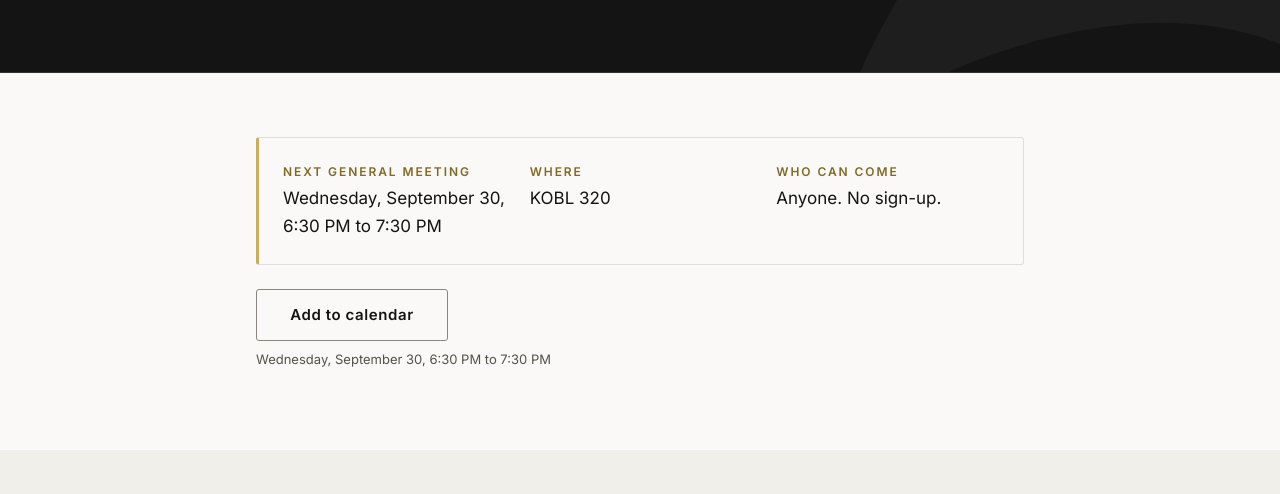
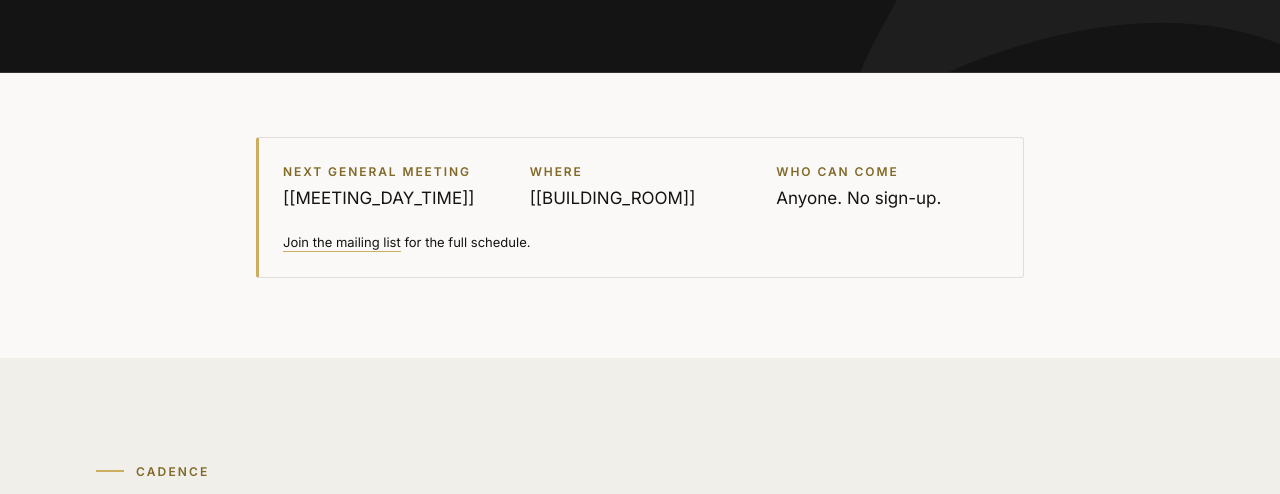
Before and after one commit to alexzarnold/glittering-biscochitos-ab973d, a plain HTML site: page meetings.html in a window 1280 px wide. Shown: the part 252-746 px from the top of the page. Drawn offline with nearby package versions, Linux system fonts and the light colour scheme.

Commit message:
Revert "Update Fall 2026 meeting schedule and simplify meeting display"

```diff
--- a/data.js
+++ b/data.js
@@ -40,65 +40,33 @@
    The site sorts past from upcoming on its own. You never need to delete old
    meetings. Leaving them in shows new members what we actually cover.
 
-   Copy an existing block below, edit its values, and add as many meetings as
-   you like.
+   An example block is commented out below. Remove the comment markers around
+   it, edit the values, and add as many blocks as you like.
    ============================================================================ */
 
 const MEETINGS = [
+
+  /* ---------- EXAMPLE ----------
   {
-    date: "2026-09-16",
+    date: "2026-09-03",
     time: "18:30",
     endTime: "19:30",
     type: "General",
-    topic: "General Meeting #1",
-    location: "KOBL 320",
-    note: ""
+    topic: "What an option actually is",
+    location: "[[BUILDING_ROOM]]",
+    note: "First meeting. No experience needed."
   },
   {
-    date: "2026-09-30",
+    date: "2026-09-10",
     time: "18:30",
     endTime: "19:30",
-    type: "General",
-    topic: "General Meeting #2",
-    location: "KOBL 320",
-    note: ""
+    type: "Analyst",
+    topic: "Position sizing",
+    location: "[[BUILDING_ROOM]]",
+    note: "Analysts and Executive Board only."
   },
-  {
-    date: "2026-10-14",
-    time: "18:30",
-    endTime: "19:30",
-    type: "General",
-    topic: "General Meeting #3",
-    location: "KOBL 320",
-    note: ""
-  },
-  {
-    date: "2026-10-28",
-    time: "18:30",
-    endTime: "19:30",
-    type: "General",
-    topic: "General Meeting #4",
-    location: "KOBL 320",
-    note: ""
-  },
-  {
-    date: "2026-11-11",
-    time: "18:30",
-    endTime: "19:30",
-    type: "General",
-    topic: "General Meeting #5",
-    location: "KOBL 320",
-    note: ""
-  },
-  {
-    date: "2026-12-02",
-    time: "18:30",
-    endTime: "19:30",
-    type: "General",
-    topic: "General Meeting #6",
-    location: "KOBL 320",
-    note: ""
-  }
+  ------------------------------ */
+
 ];
 
 
--- a/main.js
+++ b/main.js
@@ -312,8 +312,8 @@
         mount.innerHTML =
           '<div class="' + boxClass + '">' +
             '<dl>' +
-              '<div><dt>Next general meeting</dt><dd>Wednesday, September 16, 6:30 to 7:30 PM</dd></div>' +
-              '<div><dt>Where</dt><dd>KOBL 320</dd></div>' +
+              '<div><dt>Next general meeting</dt><dd>[[MEETING_DAY_TIME]]</dd></div>' +
+              '<div><dt>Where</dt><dd>[[BUILDING_ROOM]]</dd></div>' +
               '<div><dt>Who can come</dt><dd>Anyone. No sign-up.</dd></div>' +
             '</dl>' +
             '<p class="tiny" style="margin:1.25rem 0 0">' +
@@ -327,10 +327,12 @@
         '<div class="' + boxClass + '">' +
           '<dl>' +
             '<div><dt>Next ' + esc(meeting.type.toLowerCase()) + ' meeting</dt>' +
-              '<dd>' + esc(formatDate(meeting)) + ', ' + esc(formatTime(meeting)) + '</dd></div>' +
+              '<dd>' + esc(formatDate(meeting)) + '</dd></div>' +
+            '<div><dt>Time</dt><dd>' + esc(formatTime(meeting)) + '</dd></div>' +
             '<div><dt>Where</dt><dd>' + esc(meeting.location || "[[BUILDING_ROOM]]") + '</dd></div>' +
-            '<div><dt>Who can come</dt><dd>Anyone. No sign-up.</dd></div>' +
           '</dl>' +
+          '<p style="margin:1.25rem 0 0"><strong>' + esc(meeting.topic || "") + '</strong></p>' +
+          (meeting.note ? '<p class="tiny" style="margin:.5rem 0 0">' + esc(meeting.note) + '</p>' : "") +
         '</div>';
     });
   }
@@ -341,12 +343,16 @@
      -------------------------------------------------------------------------- */
   function meetingItemHTML(meeting, state) {
     var classes = "timeline__item" + (state ? " " + state : "");
+    var typeClass = "chip chip--" + String(meeting.type || "").toLowerCase();
 
     return '<li class="' + classes + '">' +
       '<span class="timeline__date">' + esc(formatDate(meeting)) + '</span>' +
+      '<h3 class="timeline__topic">' + esc(meeting.topic || "Topic to be announced") + '</h3>' +
       '<p class="timeline__meta">' +
         '<span>' + esc(formatTime(meeting)) + '</span>' +
         '<span>' + esc(meeting.location || "[[BUILDING_ROOM]]") + '</span>' +
+        '<span class="' + typeClass + '">' + esc(meeting.type || "") + '</span>' +
+        (state === "is-next" ? '<span class="chip chip--next">Next up</span>' : "") +
       '</p>' +
       (meeting.note ? '<p class="tiny text-muted" style="margin:.5rem 0 0">' + esc(meeting.note) + '</p>' : "") +
     '</li>';
--- a/meetings.html
+++ b/meetings.html
@@ -97,7 +97,7 @@
 
     <noscript>
       <div class="callout callout--light">
-        <p style="margin:0"><strong>Next meeting:</strong> Wednesday, September 16, 6:30 to 7:30 PM in KOBL 320.</p>
+        <p style="margin:0"><strong>Next meeting:</strong> [[MEETING_DAY_TIME]] in [[BUILDING_ROOM]].</p>
       </div>
     </noscript>
 
```
